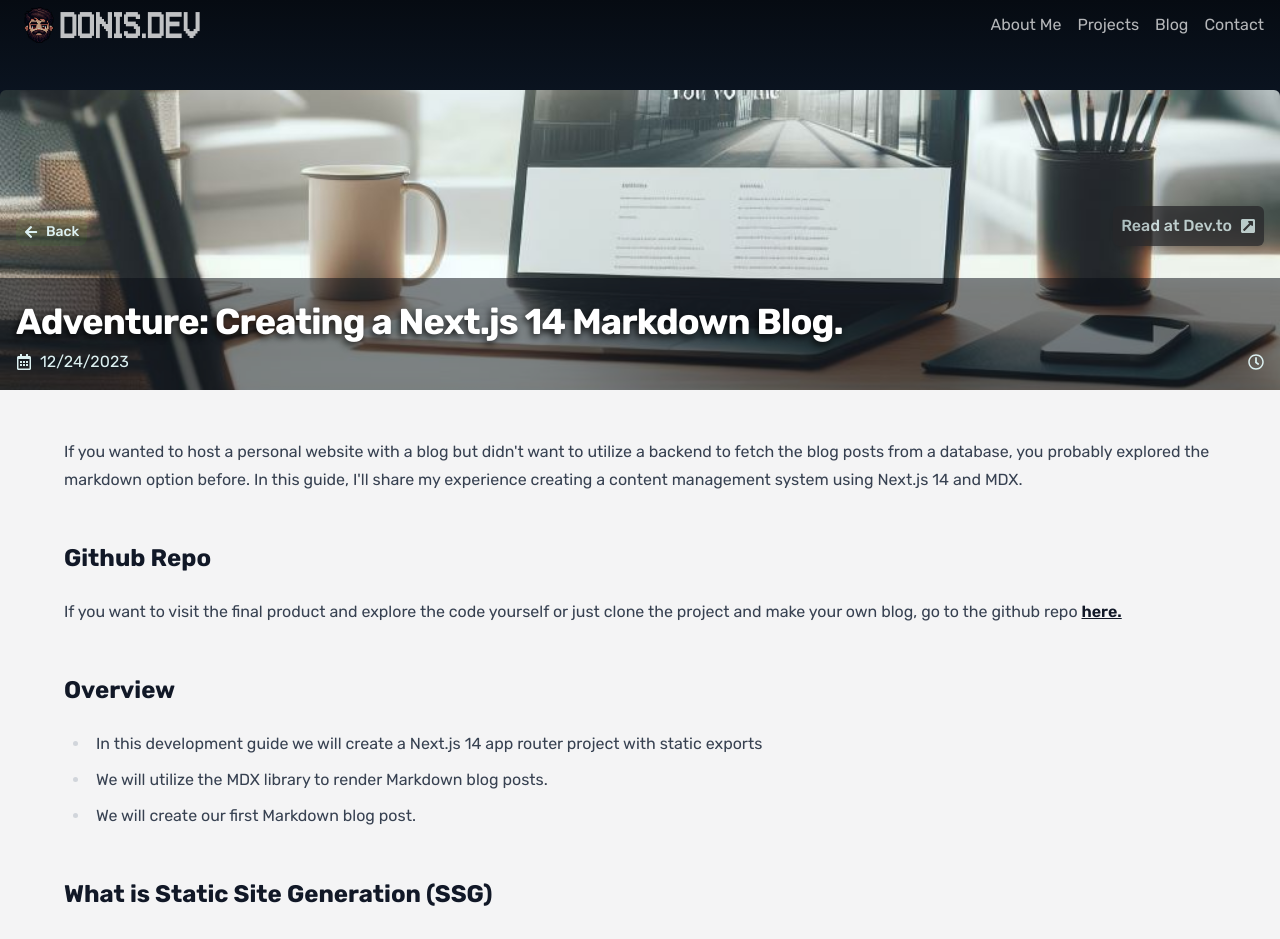
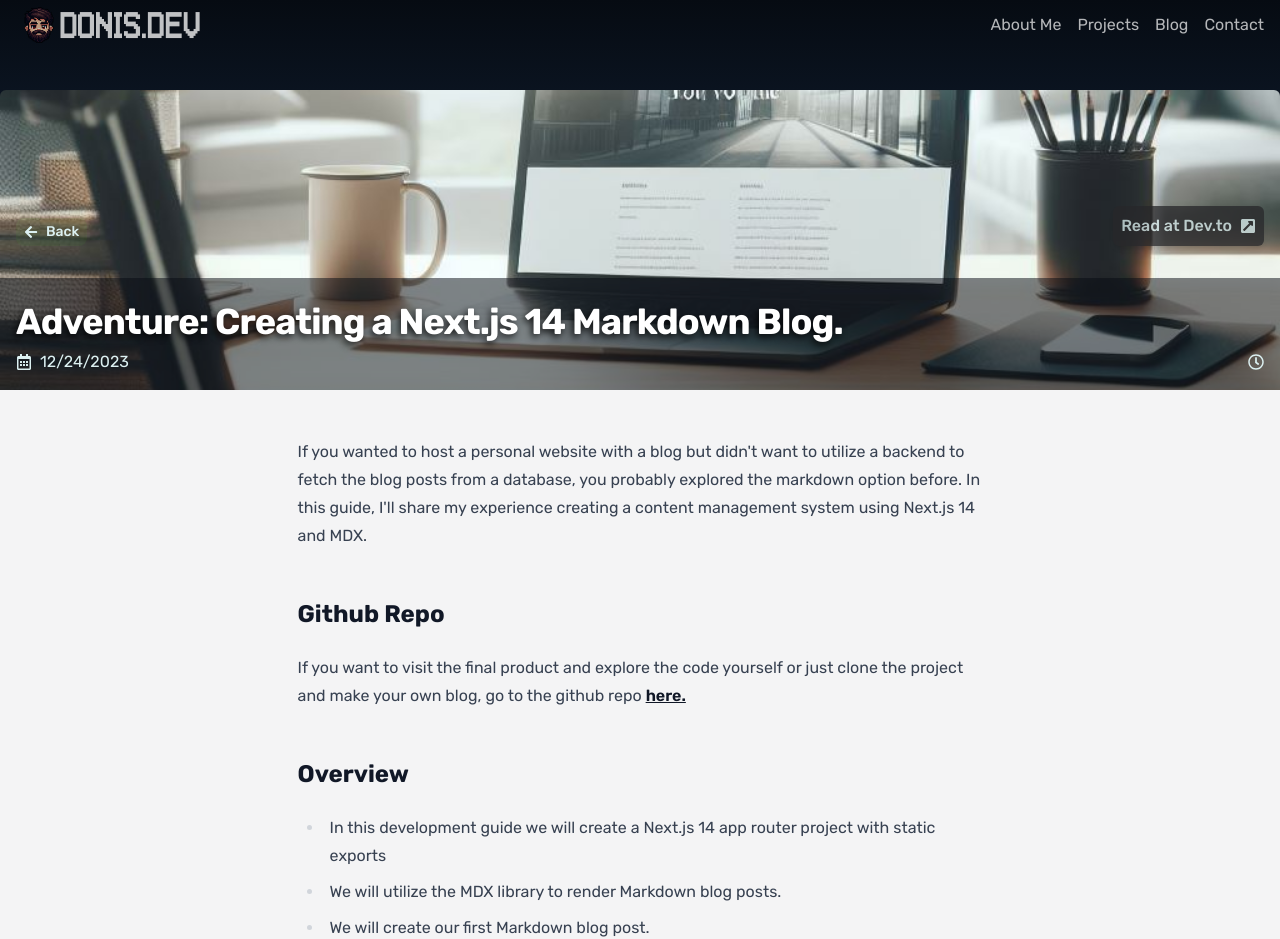
Before and after one commit to donis3/donis-homepage, a Next.js app: page /blog/post/markdown_blog in a window 1280 px wide. Shown: the top 939 px of the page. Built offline with nearby package versions, Linux system fonts and the light colour scheme.

Commit message:
change max-w for blog post

```diff
--- a/app/blog/post/[postId]/page.tsx
+++ b/app/blog/post/[postId]/page.tsx
@@ -101,7 +101,7 @@ const PostPage: FC<PostPageProps> = async ({ params }) => {
 			</section>
 			<section className="w-full bg-primary-400 flex-1">
 				<div className="container mx-auto text-zinc-800 bg-zinc-100 rounded-none md:rounded-b-md py-8 ">
-					<article className="prose py-4 px-4 md:px-8 lg:px-16 w-full h-full max-w-full">
+					<article className="prose py-4 px-4 md:px-8 lg:px-16 w-full h-full mx-auto max-w-[80ch]">
 						<BlogMdx />
 					</article>
 				</div>
```
